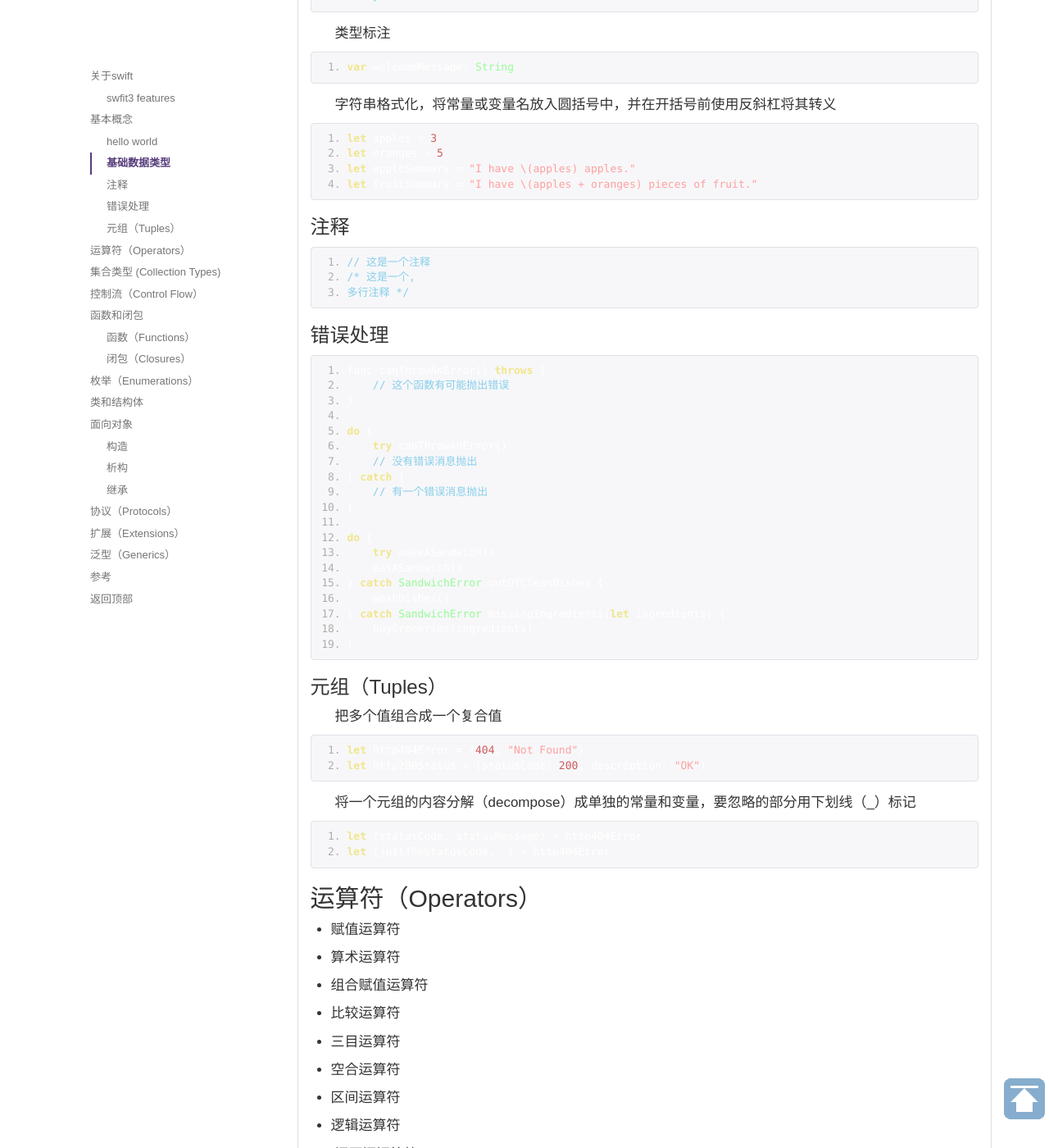
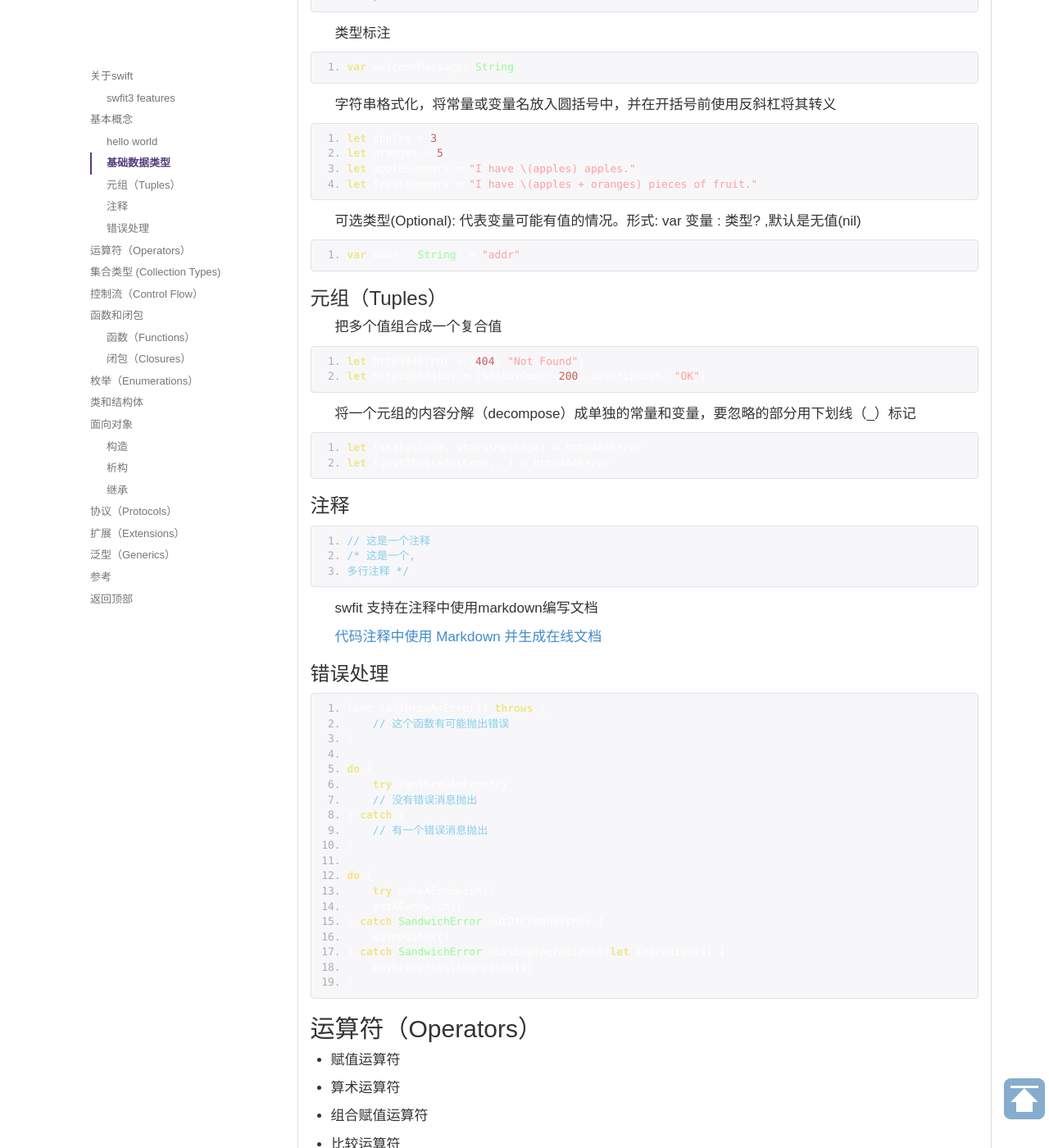
Before and after one commit to kailian/kailian.github.io, a Jekyll site: the page built from _posts/2016-10-08-swift-note.md, in a window 1280 px wide and 1400 px high, scrolled down 1712 px. Shown: the whole window at 82% size. Built offline with Jekyll 4.4.1, drawn with Linux system fonts in a browser that asks for light colours; comment, search, counter and statistics services are not loaded; some of the changed text lies outside the part shown.

Commit message:
【文章】swift

````diff
--- a/_posts/2016-10-08-swift-note.md
+++ b/_posts/2016-10-08-swift-note.md
@@ -74,7 +74,7 @@ nil 表示没有值
 
 常量和变量
 
-let来声明常量，使用var来声明变量。常量与变量名不能包含数学符号，箭头，保留的（或者非法的）Unicode 码位，连线与制表符。也不能以数字开头。声明一个可选常量或者变量但是没有赋值，它们会自动被设置为 nil。
+let来声明常量，使用var来声明变量。常量与变量名不能包含数学符号，箭头，保留的（或者非法的）Unicode 码位，连线与制表符。也不能以数字开头。声明一个可选常量或者变量但是没有赋值，它们会自动被设置为 nil。变量一旦定义，其类型不可更改。
 
 ```
 var myVariable = 42
@@ -107,6 +107,28 @@ let appleSummary = "I have \(apples) apples."
 let fruitSummary = "I have \(apples + oranges) pieces of fruit."
 ```
 
+可选类型(Optional): 代表变量可能有值的情况。形式: var 变量 : 类型? ,默认是无值(nil)
+
+```
+var addr : String? = "addr"
+```
+
+### 元组（Tuples）
+
+把多个值组合成一个复合值
+
+```
+let http404Error = (404, "Not Found")
+let http200Status = (statusCode: 200, description: "OK")
+```
+
+将一个元组的内容分解（decompose）成单独的常量和变量，要忽略的部分用下划线（_）标记
+
+```
+let (statusCode, statusMessage) = http404Error
+let (justTheStatusCode, _) = http404Error
+```
+
 ### 注释
 
 ```
@@ -114,6 +136,10 @@ let fruitSummary = "I have \(apples + oranges) pieces of fruit."
 /* 这是一个,
 多行注释 */
 ```
+
+swfit 支持在注释中使用markdown编写文档
+
+[代码注释中使用 Markdown 并生成在线文档](http://www.jianshu.com/p/2388dd995e4e/comments/3074937)
 
 ### 错误处理
 
@@ -137,22 +163,6 @@ do {
 } catch SandwichError.missingIngredients(let ingredients) {
     buyGroceries(ingredients)
 }
-```
-
-### 元组（Tuples）
-
-把多个值组合成一个复合值
-
-```
-let http404Error = (404, "Not Found")
-let http200Status = (statusCode: 200, description: "OK")
-```
-
-将一个元组的内容分解（decompose）成单独的常量和变量，要忽略的部分用下划线（_）标记
-
-```
-let (statusCode, statusMessage) = http404Error
-let (justTheStatusCode, _) = http404Error
 ```
 
 ## 运算符（Operators）
````
Also changed, not shown: other parts of _posts/2016-10-08-swift-note.md (+2 -0 lines).
